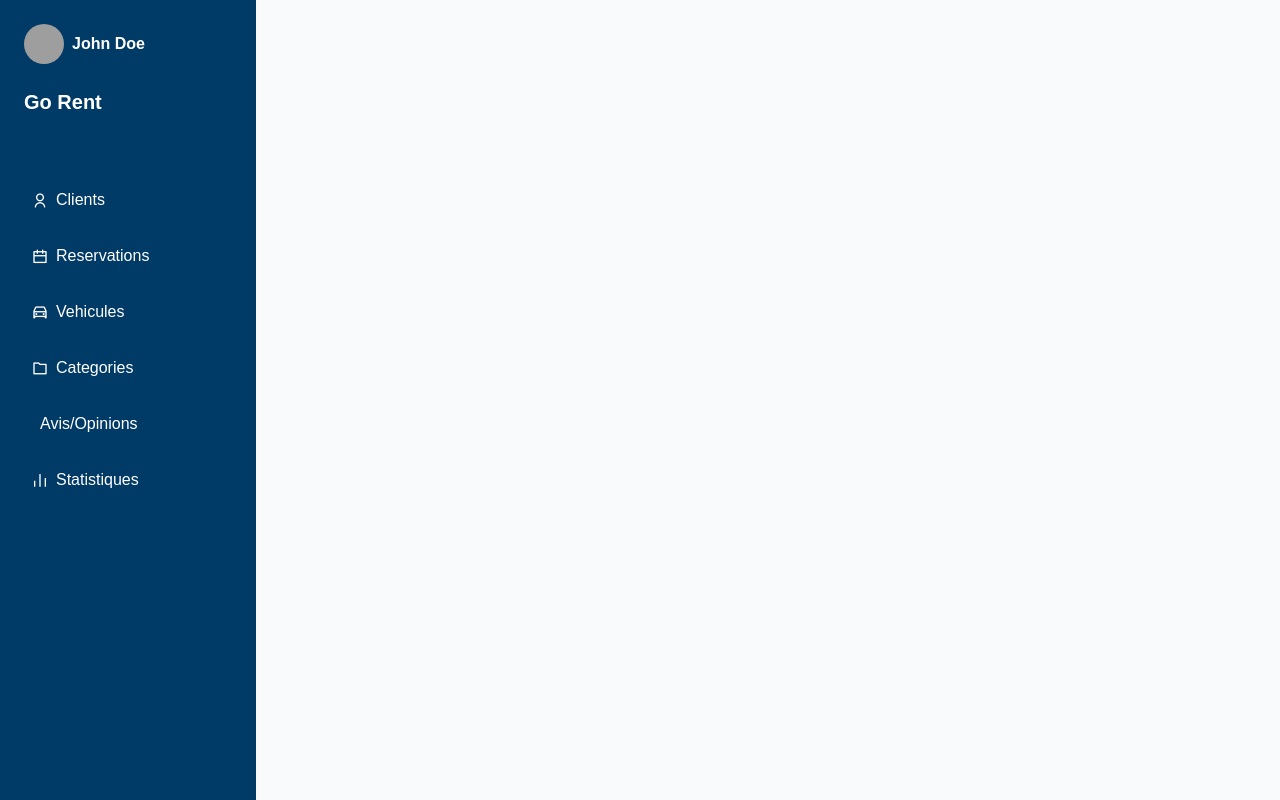
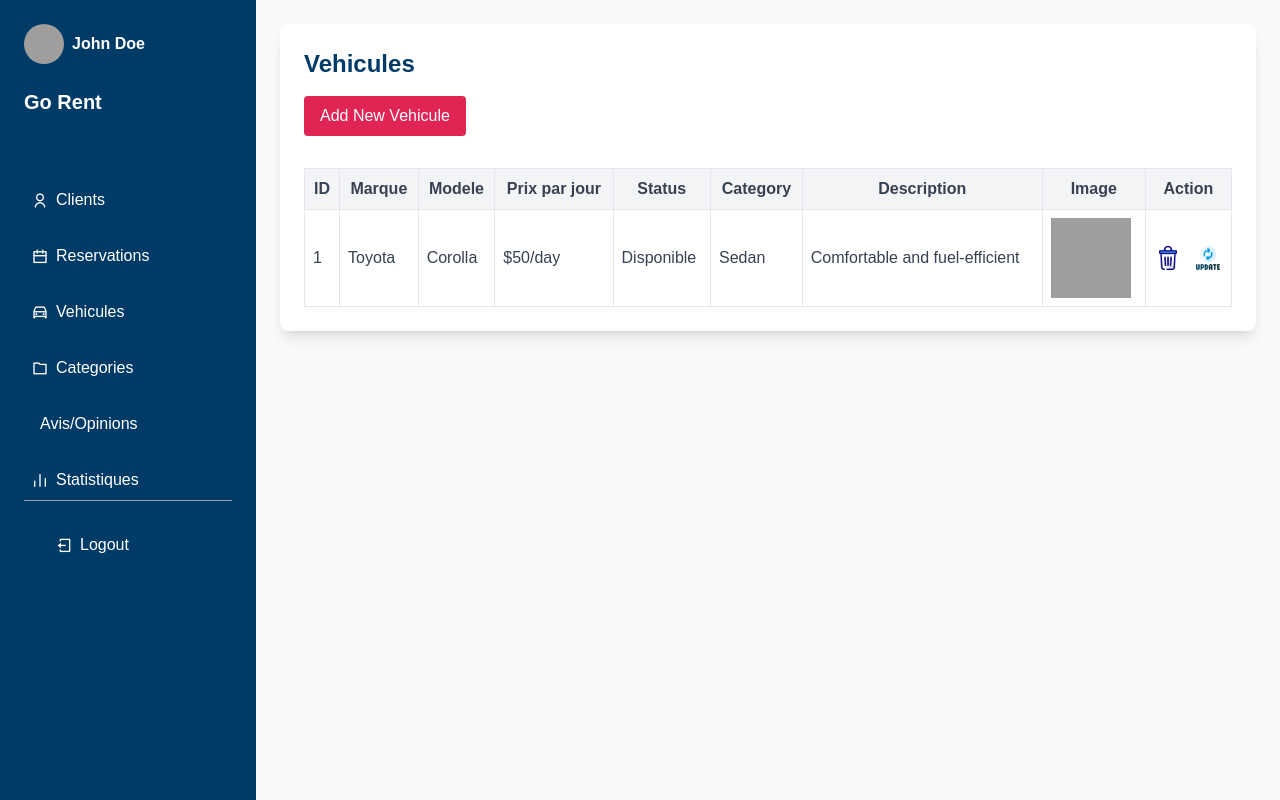
Before and after one commit to laamiri-kaoutar/Drive-Location_V2, a PHP site: page /dashboard.php in a window 1280 px wide. Run offline with PHP 8.4, Linux system fonts and the light colour scheme; data that the repository does not hold is empty; some libraries are stand-ins or nearby versions; grey boxes are pictures that could not be loaded.

Commit message:
Create the create function that allow the admin to add vehicule and tha same for categories

```diff
--- a/Model/Vehicule.php
+++ b/Model/Vehicule.php
@@ -5,11 +5,11 @@ require_once '../config/database.php';
 
 
 
-class vehicule extends GestionBaseDeDonnees {
+class Vehicule extends GestionBaseDeDonnees {
 
-    public function create($marque, $modele , $prix_par_jour, $disponibilite , $id_categorie , $description ){
-        $query = "INSERT INTO vehicule(marque,modele  , prix_par_jour , disponibilite , id_categorie , description  ) VALUES (?,?,?,?,?,?)";
-        $params = [$marque, $modele , $prix_par_jour, $disponibilite , $id_categorie , $description];
+    public function create($marque, $modele , $prix_par_jour, $disponibilite , $id_categorie , $description , $image ){
+        $query = "INSERT INTO vehicule(marque,modele  , prix_par_jour , disponibilite , id_categorie , description ,image ) VALUES (?,?,?,?,?,?,?)";
+        $params = [$marque, $modele , $prix_par_jour, $disponibilite , $id_categorie , $description , $image];
         return  $this->execute($query, $params);
     }
 
@@ -27,7 +27,7 @@ class vehicule extends GestionBaseDeDonnees {
 
     public function readAll(){
         $query = "SELECT * FROM vehicule v JOIN categorie c ON c.id_categorie= v.id_categorie";
-        return  $this->select($query , $params);
+        return  $this->select($query);
     }
 
     public function deleteById($id){
--- a/Model/categorie.php
+++ b/Model/categorie.php
@@ -5,12 +5,7 @@ require_once '../config/database.php';
 
 
 
-class categorie extends GestionBaseDeDonnees {
-    CREATE TABLE categorie (
-        id_categorie INT AUTO_INCREMENT PRIMARY KEY,
-        nom_categorie VARCHAR(100) NOT NULL
-    );
-
+class Categorie extends GestionBaseDeDonnees {
 
     public function create($nom_categorie ){
         $query = "INSERT INTO categorie(nom_categorie ) VALUES (?)";
@@ -32,7 +27,7 @@ class categorie extends GestionBaseDeDonnees {
 
     public function readAll(){
         $query = "SELECT * FROM categorie ";
-        return  $this->select($query , $params);
+        return  $this->select($query );
     }
 
     public function deleteById($id){
--- a/View/dashboard.php
+++ b/View/dashboard.php
@@ -1,3 +1,24 @@
+<?php
+require_once '../Model/Vehicule.php';
+require_once '../Model/categorie.php';
+$categorie = new Categorie();
+$categories =$categorie->readAll();
+
+$vehicule = new Vehicule();
+
+$vehicules =$vehicule->readAll();
+// foreach ($vehicules as $vehicule) {
+// echo " <tr><td><br><br></td></tr>";
+// echo $vehicule["nom_categorie"];
+// echo " <tr><td><br><br></td></tr>";
+
+// echo $vehicule["disponibilite"];
+
+// }
+
+?>
+
+
 <!DOCTYPE html>
 <html lang="en">
 
@@ -35,6 +56,7 @@
                 <div class="flex items-center space-x-2 mb-6">
                     <img src="profile-picture.jpg" alt="User Avatar" class="w-10 h-10 rounded-full">
                     <span class="font-bold">John Doe</span>
+
                 </div>
                 <h1 class="text-xl font-bold mb-4">Go Rent</h1>
             </div>
@@ -59,6 +81,12 @@
                         <i class="ri-bar-chart-line"></i><span>Statistiques</span>
                     </button></li>
                 </ul>
+                                      <!-- Logout Icon -->
+                    <div class="p-6 border-t border-gray-400">
+                        <button onclick="window.location.href='logout.php'" class="dashboard-link w-full text-left flex items-center space-x-2 p-2 hover:bg-red-600 rounded">
+                            <i class="ri-logout-box-line"></i><span>Logout</span>
+                        </button>
+                    </div>
             </nav>
         </aside>
 
@@ -113,14 +141,14 @@
             </section>
 
             <!-- Vehicules Section -->
-            <section id="vehicules" class="dashboard-section hidden bg-white shadow-lg rounded-lg p-6 mb-6">
+            <section id="vehicules" class="dashboard-section  bg-white shadow-lg rounded-lg p-6 mb-6">
                 <h2 class="text-2xl font-bold text-primary mb-4">Vehicules</h2>
                 <button id="addVehiculeBtn" class="bg-secondary text-white px-4 py-2 rounded mb-4 hover:bg-secondary-dark transition-all duration-300 ease-in-out">Add New Vehicule</button>
                 <!-- Vehicule Form Modal -->
                 <div id="vehiculeForm" class="hidden fixed inset-0 bg-gray-600 bg-opacity-50 flex justify-center items-center">
                     <div class="bg-white p-6 rounded-lg w-96">
                         <h3 class="text-2xl font-bold text-primary mb-4">Add Vehicule</h3>
-        <form>
+                        <form enctype="multipart/form-data" method="POST" action ="../Controller/addVehicule.php">
                             <!-- Two-column layout for Marque, Modele, Prix par jour, and Disponibilité -->
                             <div class="grid grid-cols-2 gap-4">
                                 <!-- Marque -->
@@ -145,8 +173,8 @@
                                 <div class="mb-4">
                                     <label for="vehiculeDisponibilite" class="block text-sm font-medium text-gray-700">Disponibilité</label>
                                     <select id="vehiculeDisponibilite" name="vehiculeDisponibilite" class="w-full border p-2 mt-2">
-                        <option value="true">Disponible</option>
-                        <option value="false">Indisponible</option>
+                                        <option value="1">Disponible</option>
+                                        <option value="0">Indisponible</option>
                                     </select>
                                 </div>
                             </div>
@@ -160,7 +188,7 @@
                             <!-- Image (Single-column) -->
                             <div class="mb-4">
                                 <label for="vehiculeImage" class="block text-sm font-medium text-gray-700">Image URL</label>
-                <input type="text" id="vehiculeImage" name="vehiculeImage" class="w-full border p-2 mt-2" placeholder="Enter Image URL">
+                                <input type="file" id="vehiculeImage" name="vehiculeImage" class="w-full border p-2 mt-2" placeholder="Enter Image URL">
                             </div>
 
                             <!-- Category (Single-column) -->
@@ -168,9 +196,9 @@
                                 <label for="vehiculeCategory" class="block text-sm font-medium text-gray-700">Category</label>
                                 <select id="vehiculeCategory" name="vehiculeCategory" class="w-full border p-2 mt-2">
                                     <!-- Dynamically populated categories -->
-                    <option value="1">SUV</option>
-                    <option value="2">Sedan</option>
-                    <option value="3">Convertible</option>
+                                    <?php foreach ($categories as $category) {?>
+                                        <option value=" <?= $category["id_categorie"] ?>"><?= $category["nom_categorie"] ?></option>
+                                    <?php } ?>
                                 </select>
                             </div>
 
@@ -192,10 +220,12 @@
                             <th class="border p-2">Marque</th>
                             <th class="border p-2">Modele</th>
                             <th class="border p-2">Prix par jour</th>
-                            <th class="border p-2">Disponibilité</th>
+                            <th class="border p-2">Status</th>
                             <th class="border p-2">Category</th>
                             <th class="border p-2">Description</th>
                             <th class="border p-2">Image</th>
+                            <th class="border p-2">Action</th>
+
                         </tr>
                     </thead>
                     <tbody>
@@ -208,7 +238,29 @@
                             <td class="border p-2">Sedan</td>
                             <td class="border p-2">Comfortable and fuel-efficient</td>
                             <td class="border p-2"><img src="car-image.jpg" alt="Car" class="w-20 h-20 object-cover"></td>
+                            <td class="border p-2">
+                                <div class="flex justify-center items-center space-x-4">
+                                    <img src="./img/delete.png" alt="Delete" class="w-6 h-6 cursor-pointer">
+                                    <img src="./img/update.png" alt="Update" class="w-6 h-6 cursor-pointer">
+                                </div>
+                            </td>
+
+
+
                         </tr>
+                        <?php foreach ($vehicules as $vehicule) {?>
+                            <tr class="hover:bg-gray-50">
+                                <td class="border p-2"><?= $vehicule["id_vehicule"]?></td>
+                                <td class="border p-2"><?= $vehicule["marque"]?></td>
+                                <td class="border p-2"><?= $vehicule["modele"]?></td>
+                                <td class="border p-2"><?= $vehicule["prix_par_jour"]?>/day</td>
+                                <td class="border p-2"><?= $vehicule["disponibilite"] ?></td>
+                                <td class="border p-2"><?= $vehicule["nom_categorie"]?></td>
+                                <td class="border p-2"><?= $vehicule["description"]?></td>
+                                <td class="border p-2"><img src="./img/<?= $vehicule["image"]?>" alt="Car" class="w-20 h-20 object-cover"></td>
+                            </tr>
+
+                        <?php } ?>
                     </tbody>
                 </table>
 
@@ -223,10 +275,10 @@
                 <div id="categoryForm" class="hidden fixed inset-0 bg-gray-600 bg-opacity-50 flex justify-center items-center">
                     <div class="bg-white p-6 rounded-lg w-96">
                         <h3 class="text-2xl font-bold text-primary mb-4">Add Categories</h3>
-                        <form id="categoryFormContent">
+                        <form id="categoryFormContent" method="post" action ="../Controller/addCategories.php">
                             <div id="categoryFields">
                                 <div class="mb-4">
-                                    <input type="text" class="w-full border p-2" placeholder="Enter Category Name">
+                                    <input type="text" class="w-full border p-2" name="name[]" placeholder="Enter Category Name">
                                 </div>
                             </div>
                             <button type="button" id="addCategoryInput" class="bg-gray-200 text-primary px-4 py-2 rounded mb-4 hover:bg-gray-300">Add More</button>
@@ -250,6 +302,13 @@
                             <td class="border p-2">1</td>
                             <td class="border p-2">SUV</td>
                         </tr>
+                     <?php foreach ($categories as $category) {?>
+                         <tr class="hover:bg-gray-50">
+                             <td class="border p-2"><?= $category["id_categorie"] ?></td>
+                             <td class="border p-2"><?= $category["nom_categorie"] ?></td>
+                         </tr>
+                     <?php } ?>
+
                     </tbody>
                 </table>
             </section>
@@ -333,7 +392,7 @@
             const categoryFields = document.getElementById('categoryFields');
             const newInput = document.createElement('div');
             newInput.classList.add('mb-4');
-            newInput.innerHTML = '<input type="text" class="w-full border p-2" placeholder="Enter Category Name">';
+            newInput.innerHTML = '<input type="text" name="name[]" class="w-full border p-2" placeholder="Enter Category Name">';
             categoryFields.appendChild(newInput);
         });
     </script>
```
Also changed, not shown: Controller/addCategories.php (added, +37 -0 lines), Controller/addVehicule.php (added, +40 -0 lines), View/img/delete.png (added), View/img/update.png (added). Lines whose indentation alone changed are shown as unchanged.
